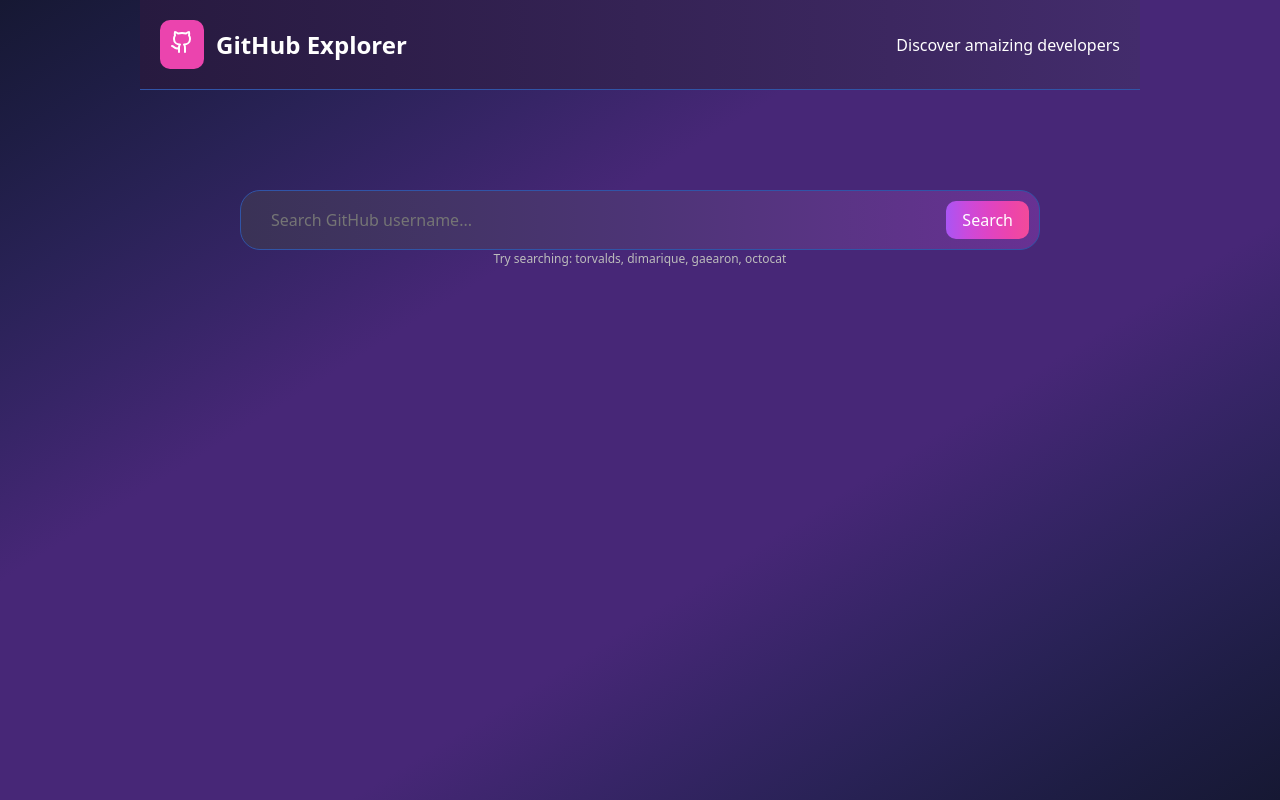
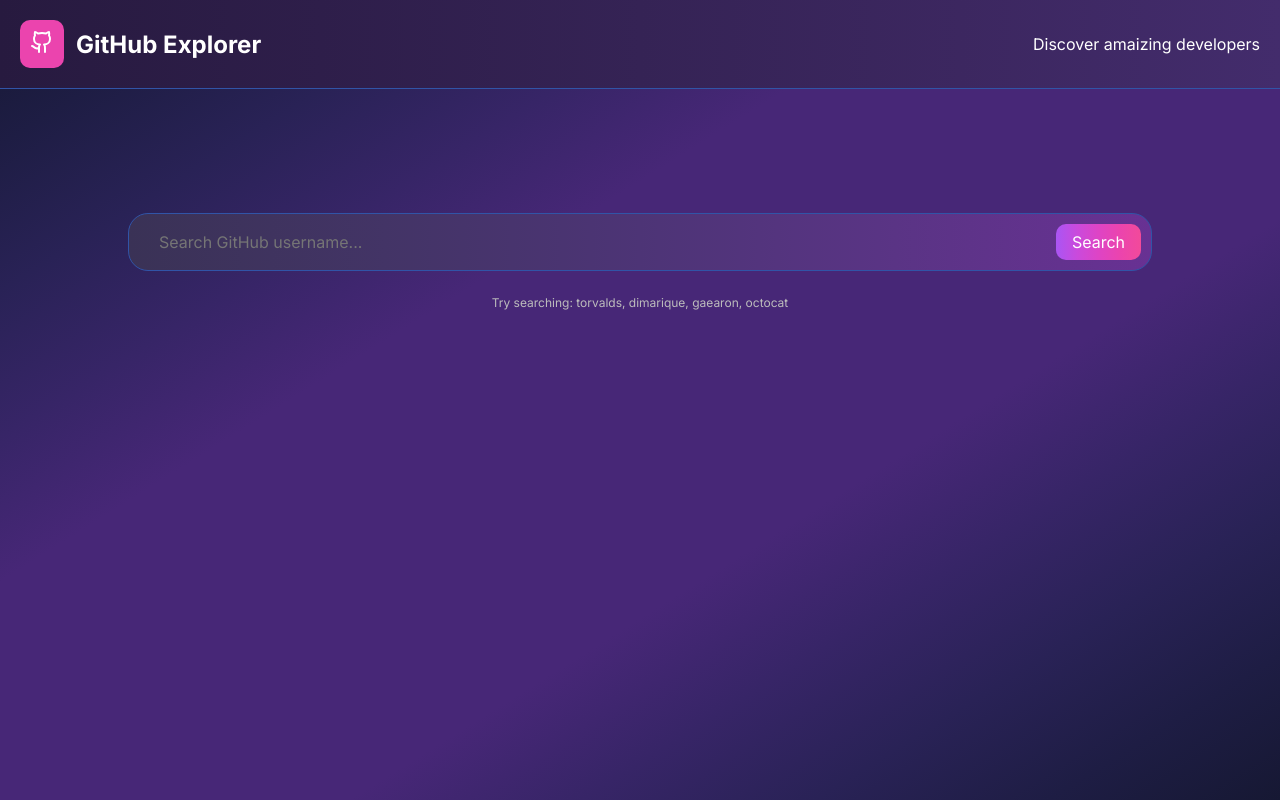
Before and after one commit to dimarique/github-explorer, a React (Vite) app: page / in a window 1280 px wide. Built offline with nearby package versions, Linux system fonts and the light colour scheme.

Commit message:
add ContentWrapper componemt

```diff
--- a/index.html
+++ b/index.html
@@ -1,11 +1,16 @@
 <!doctype html>
 <html lang="en">
-
   <head>
     <meta charset="UTF-8" />
-	<meta name="theme-color" content="#2e1e4a">
-	<meta name="mobile-web-app-capable" content="yes">
+    <meta name="theme-color" content="#2e1e4a" />
+    <meta name="mobile-web-app-capable" content="yes" />
     <meta name="viewport" content="width=device-width, initial-scale=1.0" />
+    <link rel="preconnect" href="https://fonts.googleapis.com" />
+    <link rel="preconnect" href="https://fonts.gstatic.com" crossorigin />
+    <link
+      href="https://fonts.googleapis.com/css2?family=Inter:ital,opsz,wght@0,14..32,100..900;1,14..32,100..900&display=swap"
+      rel="stylesheet"
+    />
     <title>GitHub Explorer</title>
   </head>
 
@@ -13,5 +18,4 @@
     <div id="root"></div>
     <script type="module" src="/src/main.tsx"></script>
   </body>
-
 </html>
--- a/src/App.css
+++ b/src/App.css
@@ -3,9 +3,10 @@
   flex-direction: column;
   justify-content: flex-start;
   align-items: center;
+  gap: 24px;
   margin: 0 auto;
   width: 100%;
-  max-width: 1000px;
+  max-width: 1280px;
   text-align: center;
 }
 
--- a/src/App.tsx
+++ b/src/App.tsx
@@ -1,11 +1,10 @@
 import { useState, useEffect } from "react";
 import SearchField from "./components/search/SearchField/SearchField";
 import "./App.css";
-import MainInfo from "./components/MainInfo/MainInfo";
 import Header from "./components/Header/Header";
-import RepoList from "./components/RepoList/RepoList";
 import { useUserInfo } from "./hooks/useUserInfo";
 import { useUserReposList } from "./hooks/useUserReposList";
+import ContentWrapper from "./components/ContentWrapper/ContentWrapper";
 
 function App() {
   const [inputValue, setInputValue] = useState("");
@@ -18,8 +17,7 @@
     <>
       <Header />
       <SearchField setInputValue={setInputValue} inputValue={inputValue} />
-      <MainInfo person={person} />
-      <RepoList reposList={reposList} />
+      <ContentWrapper person={person} reposList={reposList} />
     </>
   );
 }
--- /dev/null
+++ b/src/components/ContentWrapper/ContentWrapper.module.css
@@ -0,0 +1,12 @@
+.contentWrapper {
+  display: flex;
+  flex-direction: row;
+  gap: 16px;
+  padding: 24px;
+}
+
+@media (max-width: 768px) {
+  .contentWrapper {
+    flex-direction: column;
+  }
+}
--- /dev/null
+++ b/src/components/ContentWrapper/ContentWrapper.tsx
@@ -0,0 +1,21 @@
+import MainInfo from "../MainInfo/MainInfo";
+import RepoList from "../RepoList/RepoList";
+import styles from "./ContentWrapper.module.css";
+
+interface ContentWrapperProps {
+  // props?
+}
+
+const ContentWrapper: React.FC<ContentWrapperProps> = ({
+  person,
+  reposList,
+}) => {
+  return (
+    <div className={styles.contentWrapper}>
+      <MainInfo person={person} />
+      <RepoList reposList={reposList} />
+    </div>
+  );
+};
+
+export default ContentWrapper;
--- a/src/components/MainInfo/MainInfo.module.css
+++ b/src/components/MainInfo/MainInfo.module.css
@@ -1,8 +1,9 @@
 .user_info {
   display: flex;
+  flex: 1.5;
   flex-direction: column;
-  margin-top: 30px;
-  padding: 20px;
+  /* margin-top: 30px; */
+  /* padding: 20px; */
   width: 100%;
   color: #ffffff;
 }
@@ -56,14 +57,14 @@
   border-bottom: none;
   border-top-right-radius: 20px;
   border-top-left-radius: 20px;
-  background-image: linear-gradient(
+  /* background-image: linear-gradient(
     to right bottom,
     #432c6c,
     #4f2e76,
     #5c2e80,
     #692e89,
     #782d92
-  );
+  ); */
   padding: 30px;
   padding-bottom: 10px;
   max-width: 100%;
--- a/src/components/RepoList/RepoList.module.css
+++ b/src/components/RepoList/RepoList.module.css
@@ -1,8 +1,9 @@
 .repoList {
   display: flex;
+  flex: 2;
   flex-direction: column;
   gap: 10px;
-  padding: 20px;
+  /* padding: 20px; */
   width: 100%;
   color: #ffffff;
 }
--- a/src/index.css
+++ b/src/index.css
@@ -1,5 +1,5 @@
 :root {
-	font-family: system-ui, Avenir, Helvetica, Arial, sans-serif;
+  font-family: "Inter", system-ui, sans-serif;
   font-synthesis: none;
   text-rendering: optimizeLegibility;
   -webkit-font-smoothing: antialiased;
@@ -16,10 +16,9 @@
 
 body {
   display: flex;
-	/* place-items: center; */
   margin: 0;
-	background-color: #433466;
-	background-image: linear-gradient(to right bottom,
+  background-image: linear-gradient(
+    to right bottom,
     #161833,
     #1e1d44,
     #292256,
@@ -31,11 +30,25 @@
     #372567,
     #292256,
     #1e1d44,
-			#161833);
+    #161833
+  );
+  background-color: #433466;
   width: 100%;
   min-width: 320px;
   min-height: 100vh;
   color: grey;
+}
+
+h1 {
+  font-size: 32px;
+}
+
+h2 {
+  font-size: 24px;
+}
+
+p {
+  font-size: 16px;
 }
 
 button {
```
Lines whose indentation alone changed are shown as unchanged.
